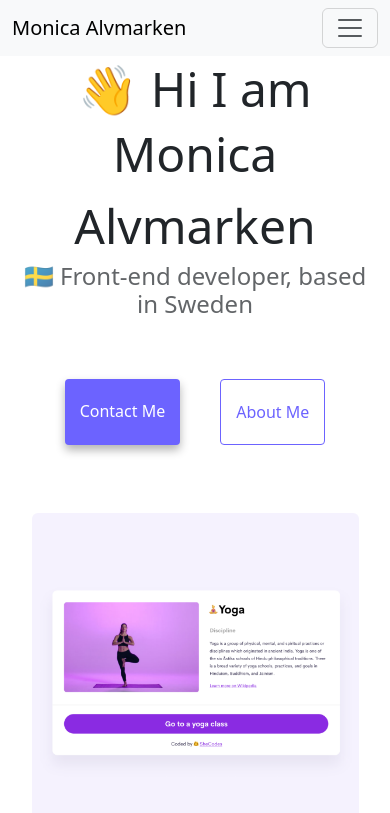
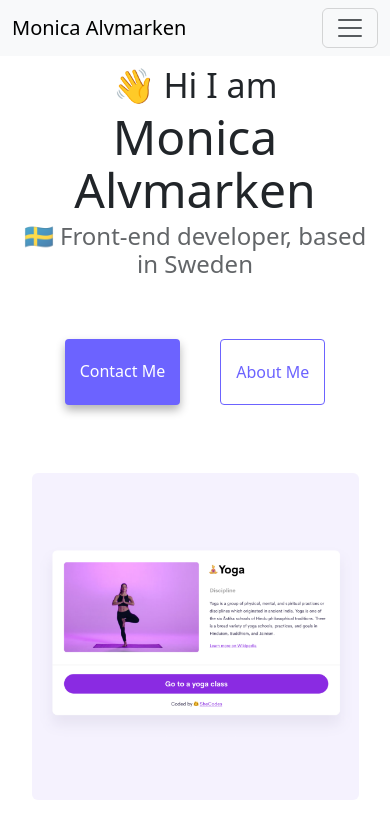
Before and after one commit to Elfground/portfolio-project, a plain HTML site: page index.html in a window 390 px wide. Shown: the top 813 px of the page. Drawn offline with nearby package versions, Linux system fonts and the light colour scheme.

Commit message:
Adjusted css for smaller screens

```diff
--- a/css/style.css
+++ b/css/style.css
@@ -20,13 +20,6 @@
     font-size: 96px;
   }
 
-  @media (max-width:900px) {
-    h1 {
-        font-size: 48px;
-        line-height: 1.5;
-    }
-  }
-
   h2 {
     font-size: 48px;
   }
@@ -34,6 +27,20 @@
   h3 {
     font-size: 24px;
     opacity: 0.7;
+  }
+
+  @media (max-width:900px) {
+    h1 {
+        font-size: 48px;
+        line-height: 1.1;
+    }
+    h2 {
+        font-size: 34px;
+        line-height: 1.5;
+    }
+    h3 {
+        margin-top: 5px;
+    }
   }
 
   p {
```
